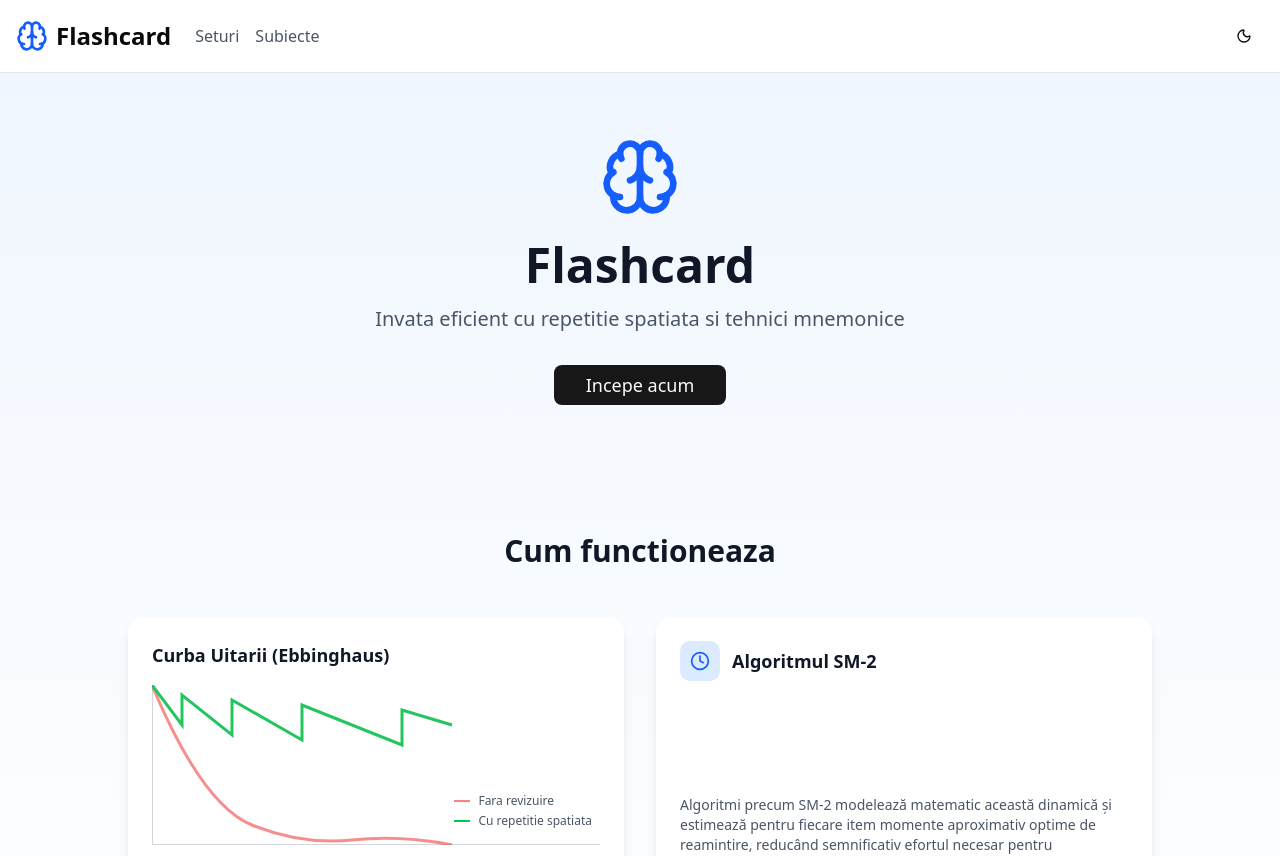
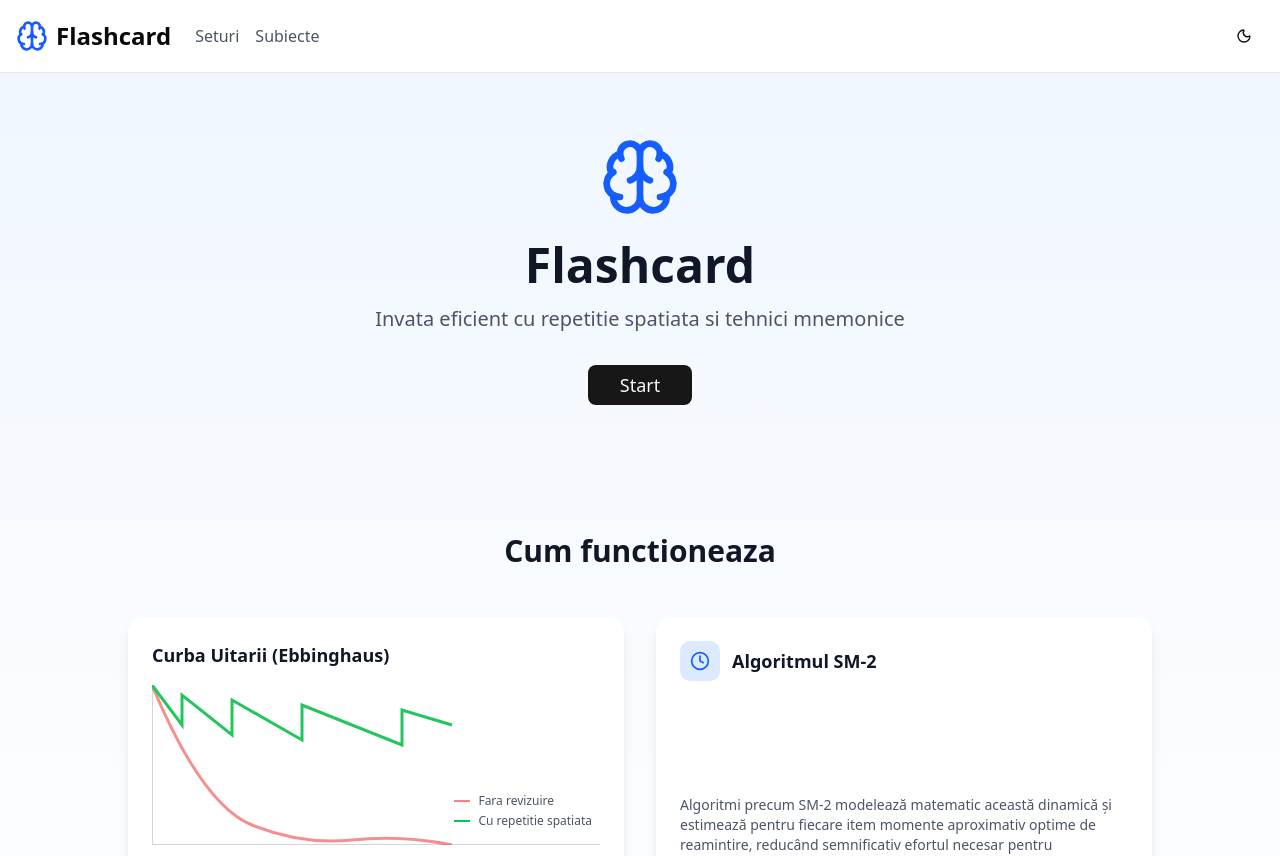
Before and after one commit to ObuObuHub/flashcard-app, a Next.js app: page / in a window 1280 px wide. Shown: the top 856 px of the page. Built offline with nearby package versions, Linux system fonts and the light colour scheme.

Commit message:
content: Change button text to "Start"
🤖 Generated with [Claude Code](https://claude.com/claude-code)

Co-Authored-By: Claude <noreply@anthropic.com>

```diff
--- a/app/page.tsx
+++ b/app/page.tsx
@@ -19,7 +19,7 @@ export default function Home() {
         </p>
         <Link href="/decks">
           <Button size="lg" className="text-lg px-8">
-            Incepe acum
+            Start
           </Button>
         </Link>
       </section>
```
